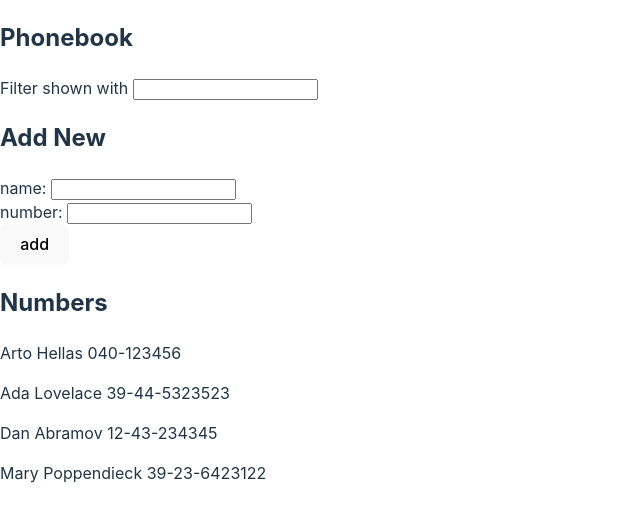
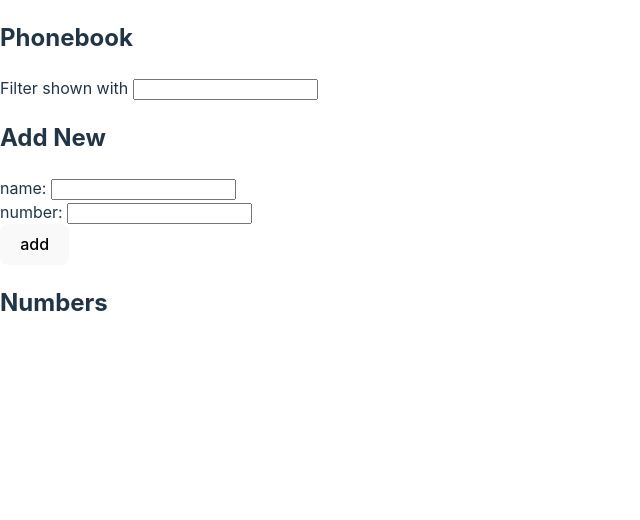
Before and after one commit to HectorMtz22/fullstack-open, a React (Vite) app in the folder part2/phonebook/: page / in a window 1280 px wide. Shown: the top 520 px of the page, without its empty margins (0-640 px from the left). Built offline with nearby package versions, Linux system fonts and the light colour scheme.

Commit message:
Delete testingData

```diff
--- /dev/null
+++ b/part2/phonebook/db.json
@@ -0,0 +1,24 @@
+{
+  "persons":[
+    {
+      "name": "Arto Hellas",
+      "number": "040-123456",
+      "id": 1
+    },
+    {
+      "name": "Ada Lovelace",
+      "number": "39-44-5323523",
+      "id": 2
+    },
+    {
+      "name": "Dan Abramov",
+      "number": "12-43-234345",
+      "id": 3
+    },
+    {
+      "name": "Mary Poppendieck",
+      "number": "39-23-6423122",
+      "id": 4
+    }
+  ]
+}
--- a/part2/phonebook/src/App.jsx
+++ b/part2/phonebook/src/App.jsx
@@ -3,15 +3,15 @@
 import { PersonForm } from './components/PersonForm'
 import { Filter } from './components/Filter'
 
-const testingData = [
-    { name: 'Arto Hellas', number: '040-123456', id: 1 },
-    { name: 'Ada Lovelace', number: '39-44-5323523', id: 2 },
-    { name: 'Dan Abramov', number: '12-43-234345', id: 3 },
-    { name: 'Mary Poppendieck', number: '39-23-6423122', id: 4 }
-]
+// const testingData = [
+//     { name: 'Arto Hellas', number: '040-123456', id: 1 },
+//     { name: 'Ada Lovelace', number: '39-44-5323523', id: 2 },
+//     { name: 'Dan Abramov', number: '12-43-234345', id: 3 },
+//     { name: 'Mary Poppendieck', number: '39-23-6423122', id: 4 }
+// ]
 
 const App = () => {
-  const [persons, setPersons] = useState(testingData)
+  const [persons, setPersons] = useState([])
   const [newName, setNewName] = useState('')
   const [newNumber, setNewNumber] = useState('')
   const [filter, setFilter] = useState('')
```
